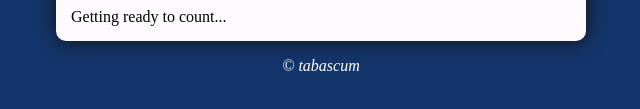
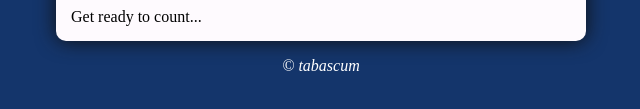
Before and after one commit to tabascum/Counter, a plain HTML site: page index.html in a window 1280 px wide. Shown: the part 261-370 px from the top of the page, 319-959 px from the left. Drawn offline with Linux system fonts and the light colour scheme.

Commit message:
Fix HTML div "res" with new text.

```diff
--- a/index.html
+++ b/index.html
@@ -27,7 +27,7 @@
             </p>
         </div>
         <div id="res">
-            Getting ready to count...
+            Get ready to count...
         </div>
     </section>
     <footer>
```
